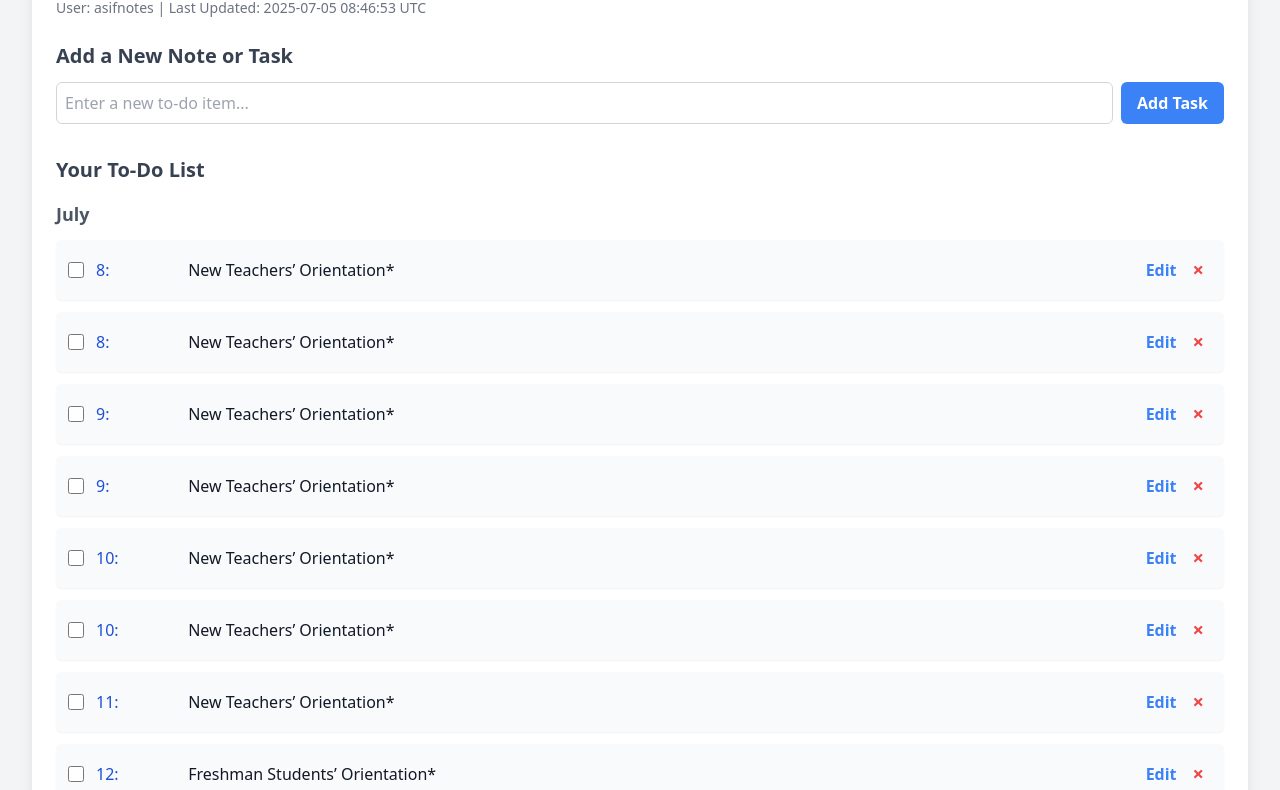
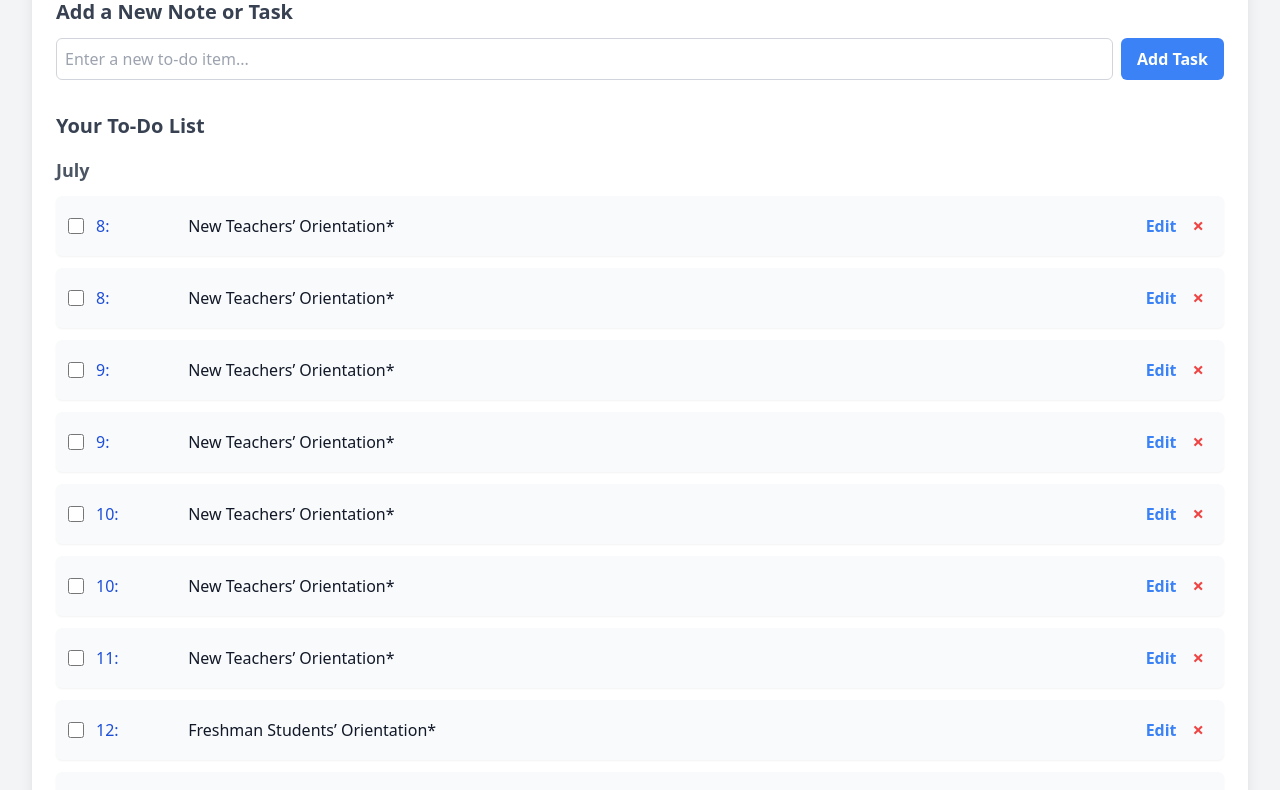
Before and after one commit to asifnotes/todolistsummer, a plain HTML site: page index.html in a window 1280 px wide. Shown: the part 110-900 px from the top of the page. Drawn offline with nearby package versions, Linux system fonts and the light colour scheme.

Commit message:
Update index.html

```diff
--- a/index.html
+++ b/index.html
@@ -10,7 +10,6 @@
     <div class="container mx-auto p-4 sm:p-6 lg:p-8">
         <div class="bg-white shadow-lg rounded-lg p-6">
             <h1 class="text-2xl sm:text-3xl font-bold text-gray-800 mb-4">Academic Calendar: Summer 2024-25</h1>
-            <p class="text-sm text-gray-500 mb-6">User: asifnotes | Last Updated: 2025-07-05 08:46:53 UTC</p>
 
             <!-- Add a new To-Do -->
             <div class="mb-8">
```
